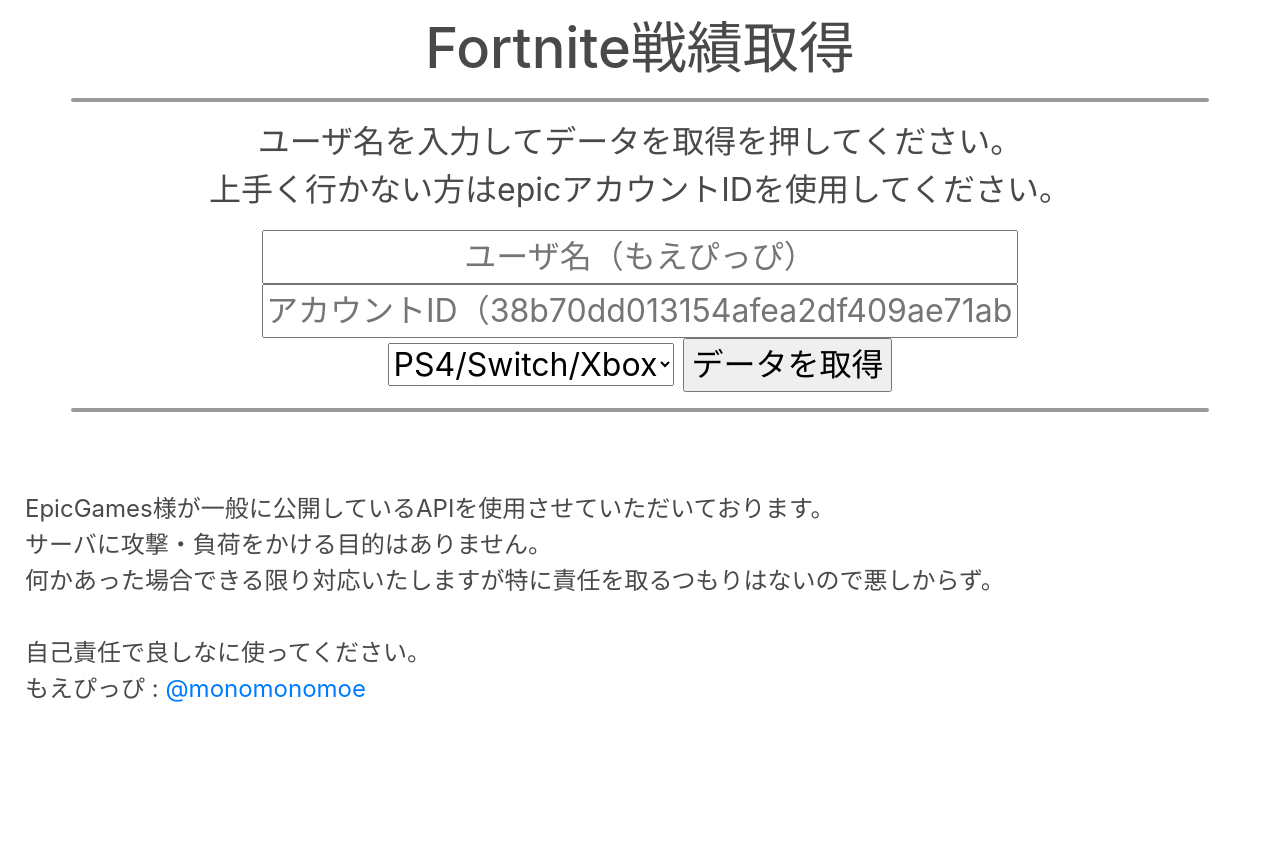
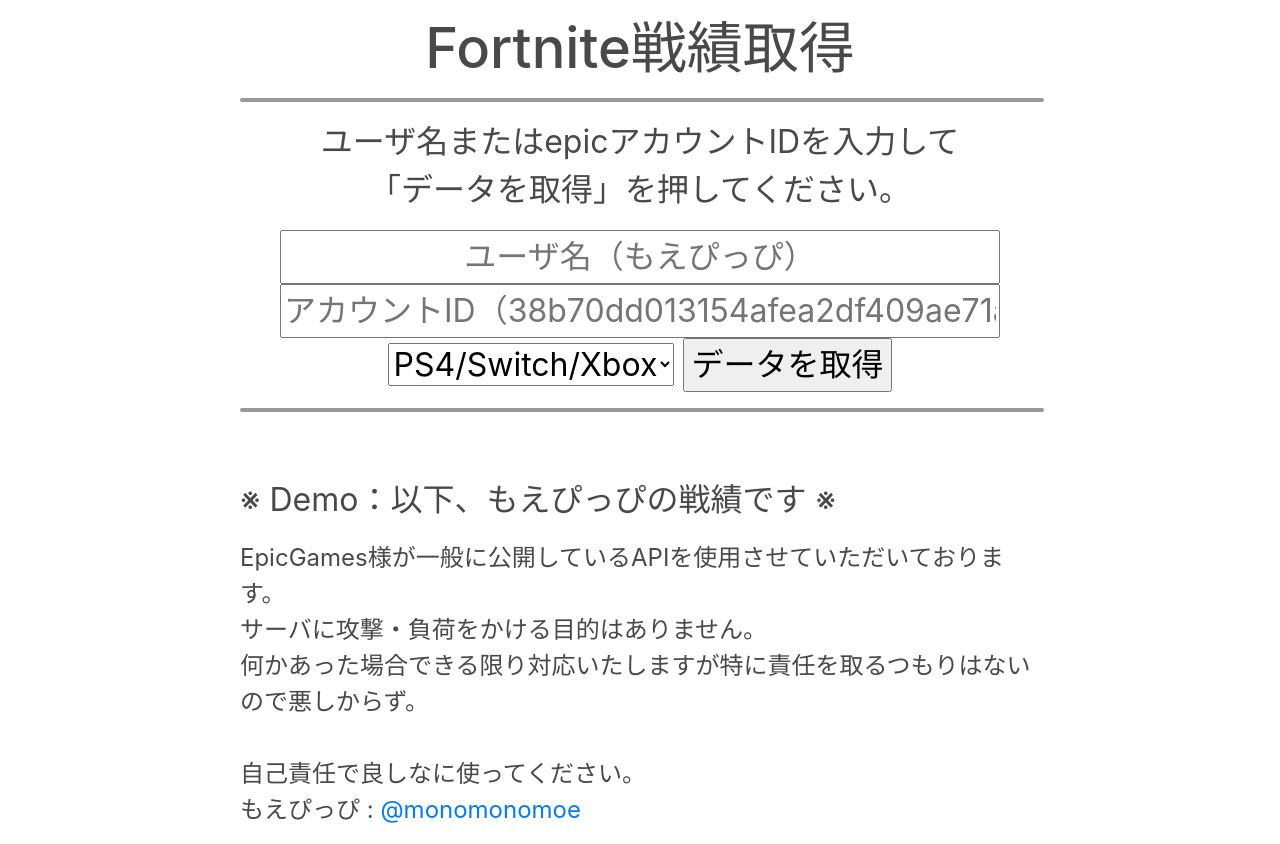
Before and after one commit to monomonomoe/fortnite-tracker-sample, a plain HTML site: page docs/index.html in a window 1280 px wide. Before the commit the page ends 800 px from the top, so only its background shows below. Drawn offline with Linux system fonts and the light colour scheme; no server answers.

Commit message:
デザインを調整

```diff
--- a/docs/css/common.css
+++ b/docs/css/common.css
@@ -1,7 +1,12 @@
 body {
-    margin: 10px;
-    color: #494949;
-    font-size:32px;
+  width:100%;
+}
+
+.form {
+  margin: auto;
+  color: #494949;
+  max-width:800px;
+  font-size:32px;
 }
 
 h1 {
@@ -26,7 +31,7 @@
   height: 0px;
   border-radius: 2px;
   border: 2px solid hsl(0, 0%, 60%);
-  width: 90%;
+  width: 100%;
 }
 
 .result_list p {
@@ -34,8 +39,7 @@
 }
 
 #footer {
-    margin: 15px;
-    width: 90%;
+    font-size: 28px;
 }
 #profile {
     font-size:24px;
@@ -45,7 +49,7 @@
     text-align: center;
 }
 #user_name,#user_id{
-    width: 60%;
+    width: 90%;
     text-align: center;
 }
 #twitter_list{
--- a/docs/index.html
+++ b/docs/index.html
@@ -24,10 +24,11 @@
     <script type="text/javascript" src="js/main.js" charset="utf-8"></script>
 </head>
 <body>
+<div class="form">
     <h1>Fortnite戦績取得</h1>
     <hr>
     <div id="input_list">
-        <p>ユーザ名を入力してデータを取得を押してください。<br>上手く行かない方はepicアカウントIDを使用してください。</p>
+        <p>ユーザ名またはepicアカウントIDを入力して<br>「データを取得」を押してください。</p>
         <input id="user_name" type="text" placeholder="ユーザ名（もえぴっぴ）"/><br>
         <input id="user_id" type="text" placeholder="アカウントID（38b70dd013154afea2df409ae71abb8f）"/><br>
         <select id="playstyle">
@@ -52,7 +53,7 @@
     <hr>
     -->
     <label id="message"></label>
-    <div id="result"></div>
+    <div id="result"><p>※ Demo：以下、もえぴっぴの戦績です ※</p></div>
     <div id="twitter_list">
         <p>
             <b>☆結果をツイートする☆</b></br>
@@ -71,5 +72,6 @@
             もえぴっぴ : <a href="https://twitter.com/monomonomoe" style="display:inline">@monomonomoe</a>
         </p>
     </div>
+</div>
 </body>
 </html>
```
Also changed, not shown: docs/js/main.js (+10 -10 lines).
